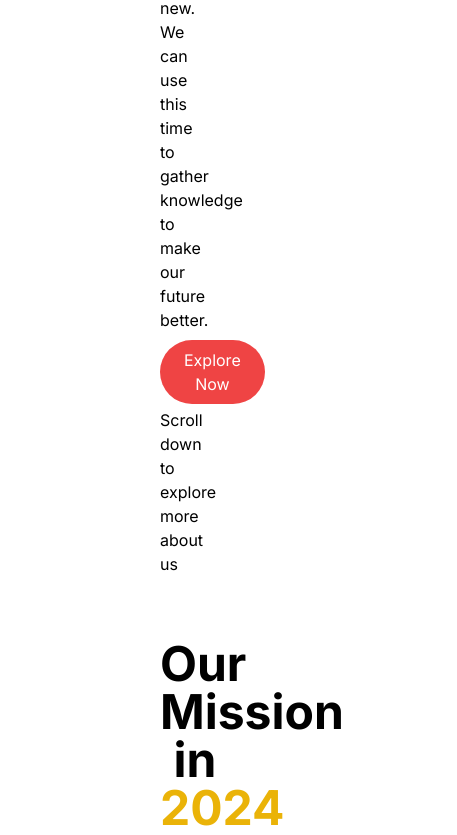
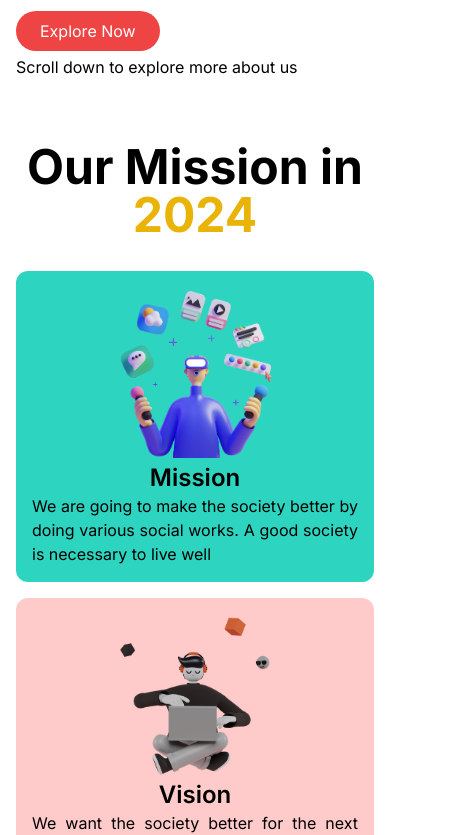
Before and after one commit to abdullahhosenakash/mission-2024-with-nextjs, a Next.js app: page / in a window 390 px wide. Shown: the part 788-1623 px from the top of the page, 457 px wide, since content can reach past the window. Built offline with nearby package versions, Linux system fonts and the light colour scheme.

Commit message:
responsiveness added

```diff
--- a/app/page.js
+++ b/app/page.js
@@ -12,10 +12,10 @@ const lobster = Lobster({ subsets: ['latin'], weight: '400' });
 const Home = () => {
   return (
     <>
-      <main className='px-40 pt-12'>
+      <main className='lg:px-40 px-4 pt-12'>
         {/* banner section */}
-        <section className='flex justify-between items-center'>
-          <div className='w-1/2'>
+        <section className='flex lg:flex-row flex-col-reverse justify-between items-center'>
+          <div className='lg:w-1/2'>
             <h2 className='text-7xl pl-2 border-l-4 border-red-500'>
               <span>Let&apos;s Make </span>
               <span className='block text-yellow-500'>History</span>
@@ -28,7 +28,7 @@ const Home = () => {
             <button className='btn'>Explore Now</button>
             <p className='mt-1'>Scroll down to explore more about us</p>
           </div>
-          <div className='w-[35%]'>
+          <div className='lg:w-[35%]'>
             <Image src={person1} alt='person-1' />
           </div>
         </section>
@@ -38,7 +38,7 @@ const Home = () => {
           <h2 className='text-5xl text-center'>
             Our Mission in <span className='text-yellow-500'>2024</span>
           </h2>
-          <div className='grid grid-cols-3 gap-4 mt-8'>
+          <div className='grid lg:grid-cols-3 grid-cols-1 gap-4 mt-8'>
             <div className='bg-teal-400 p-4 rounded-xl'>
               <div className='w-1/2 mx-auto'>
                 <Image src={illustrator1} alt='mission' />
@@ -74,8 +74,8 @@ const Home = () => {
         </section>
 
         {/* second person section */}
-        <section className='flex flex-row-reverse justify-between items-center mt-12'>
-          <div className='w-1/2'>
+        <section className='flex lg:flex-row-reverse flex-col-reverse justify-between items-center mt-12'>
+          <div className='lg:w-1/2 sm:mt-12'>
             <h2 className='text-5xl pl-2 border-l-4 border-red-500'>
               <span>Build with</span>
               <span className='block text-yellow-500'>Happiness</span>
@@ -88,14 +88,14 @@ const Home = () => {
             </p>
             <button className='btn'>Read the Documentation</button>
           </div>
-          <div className='w-[35%]'>
+          <div className='lg:w-[35%] w-3/4'>
             <Image src={person2} alt='person-2' />
           </div>
         </section>
 
         {/* global community section */}
-        <section className='flex justify-between items-center mt-20'>
-          <div className='w-1/2'>
+        <section className='flex lg:flex-row flex-col-reverse justify-between items-center mt-20'>
+          <div className='lg:w-1/2 sm:mt-6'>
             <h2 className='text-5xl pl-2 border-l-4 border-red-500'>
               <span>Know Our</span>
               <span className='block text-yellow-500'>Global Community</span>
@@ -109,7 +109,7 @@ const Home = () => {
             </p>
             <button className='btn'>Read the Documentation</button>
           </div>
-          <div className='w-[40%]'>
+          <div className='lg:w-[40%]'>
             <Image src={project} alt='project' className='rounded-xl' />
           </div>
         </section>
@@ -139,6 +139,7 @@ const Home = () => {
           </p>
         </section>
       </main>
+
       {/* footer section */}
       <footer className='bg-black mt-12 text-center py-16'>
         <p className={`${lobster.className} text-white text-3xl`}>
```
